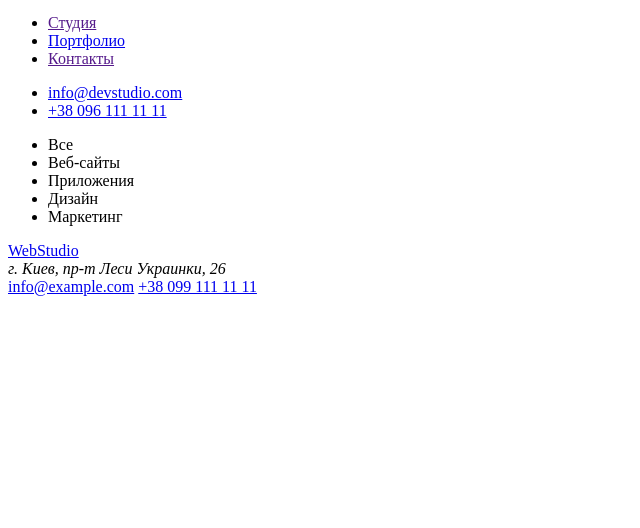
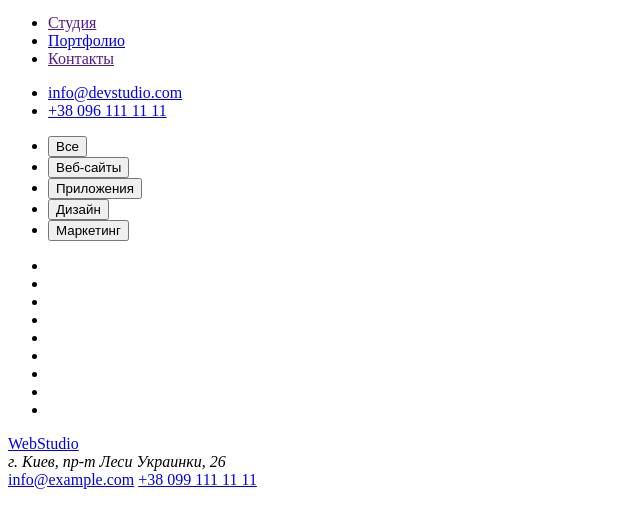
Before and after one commit to vadimholas/-goit-markup-hw-02, a plain HTML site: page Portfolio.html in a window 1280 px wide. Shown: the part 28-556 px from the top of the page, without its empty margins (0-640 px from the left). Drawn offline with Linux system fonts and the light colour scheme.

Commit message:
+ <ul> 1

```diff
--- a/Portfolio.html
+++ b/Portfolio.html
@@ -39,11 +39,22 @@
         <main>
 <section>
     <ul>
-        <li button type="button">Все</li>
-        <li button type="button">Веб-сайты</li>
-        <li button type="button">Приложения</li>
-        <li button type="button">Дизайн</li>
-        <li button type="button">Маркетинг</li>
+        <li><button type="button" >Все</button></li>
+        <li><button type="button">Веб-сайты</button> </li>
+        <li><button type="button">Приложения</button> </li>
+        <li><button type="button">Дизайн</button></li>
+        <li><button type="button">Маркетинг</button></li>
+    </ul>
+    <ul>
+        <li></li>
+        <li></li>
+        <li></li>
+        <li></li>
+        <li></li>
+        <li></li>
+        <li></li>
+        <li></li>
+        <li></li>
     </ul>
 </section>
 
```
